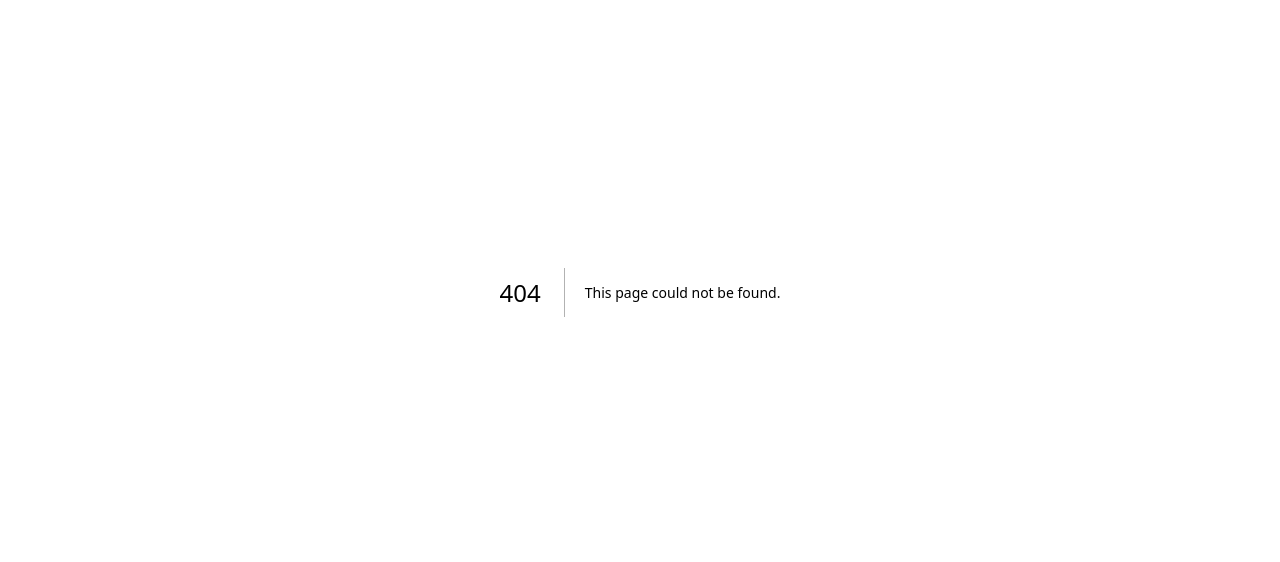
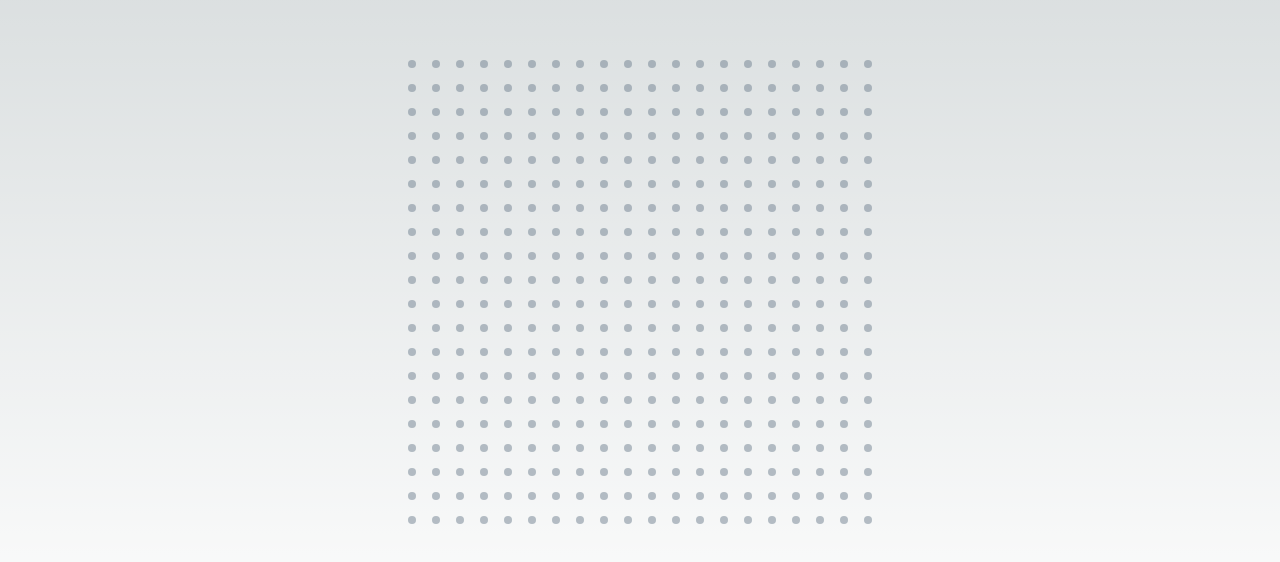
Before and after one commit to emmanuelreyes28/my-website, a Next.js app: page /test in a window 1280 px wide. Before the commit this address had no page. Shown: the part 108-670 px from the top of the page. Built offline with nearby package versions, Linux system fonts and the light colour scheme.

Commit message:
create dot grid

```diff
--- a/app/WaterDropGrid.tsx
+++ b/app/WaterDropGrid.tsx
@@ -1,4 +1,4 @@
-import anime from "animejs";
+//import anime from "animejs";
 import styles from "./styles.module.css";
 
 const WaterDropGrid = () => {
@@ -13,12 +13,30 @@ const GRID_WIDTH = 20;
 const GRID_HEIGHT = 20;
 
 const DotGrid = () => {
-  const dots = [];
+  const dots = []; // used to store divs of dots
   let index = 0;
 
   for (let i = 0; i < GRID_WIDTH; i++) {
-    for (let j = 0; j < GRID_HEIGHT; j++) {}
+    for (let j = 0; j < GRID_HEIGHT; j++) {
+      dots.push(
+        <div className={styles.dotborder} data-index={index} key={`${i}-${j}`}>
+          <div className={styles.dot} data-index={index}></div>
+        </div>
+      );
+      index++;
+    }
   }
+
+  return (
+    <div
+      style={{
+        gridTemplateColumns: `repeat(${GRID_WIDTH}, 1fr)`,
+      }}
+      className={styles.dotdisplay}
+    >
+      {dots.map((dot) => dot)}
+    </div>
+  );
 };
 
 export default WaterDropGrid;
--- a/app/styles.module.css
+++ b/app/styles.module.css
@@ -1,6 +1,36 @@
+.dot{
+    height: 0.5rem;
+    width: 0.5rem;
+    border-radius: 100px;
+    background-color: rgba(112, 128, 144, 1);
+    opacity: 0.5;
+}
+
+.dotdisplay{
+    display: grid;
+    width: fit-content;
+}
+
 .dotgrid{
     position: relative;
     display: grid;
     height: 100vh;
     place-content: center;
 }
+
+.dotborder{
+    cursor: crosshair;
+    border-radius: 100px;
+    padding: 0.5rem;
+    transition: background-color 0.5s ease;
+}
+
+.dotborder:hover{
+    background-color: rgba(112, 128, 144, 0.777);
+}
+
+.dotborder:hover{
+    .dot{
+        /* background-image: linear-gradient(to-right, rgba(78, 70, 229, 1), rgba(78, 70, 229, 0.5)); */
+    }
+}
--- /dev/null
+++ b/app/test/page.tsx
@@ -0,0 +1,5 @@
+import WaterDropGrid from "../WaterDropGrid";
+
+export default function Test() {
+  return <WaterDropGrid />;
+}
```
